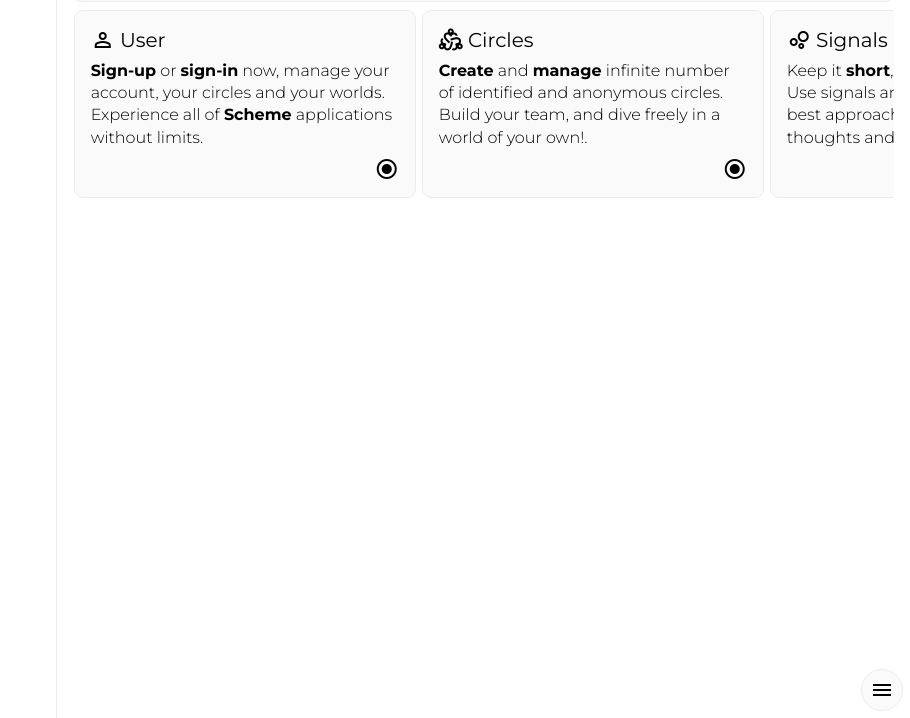
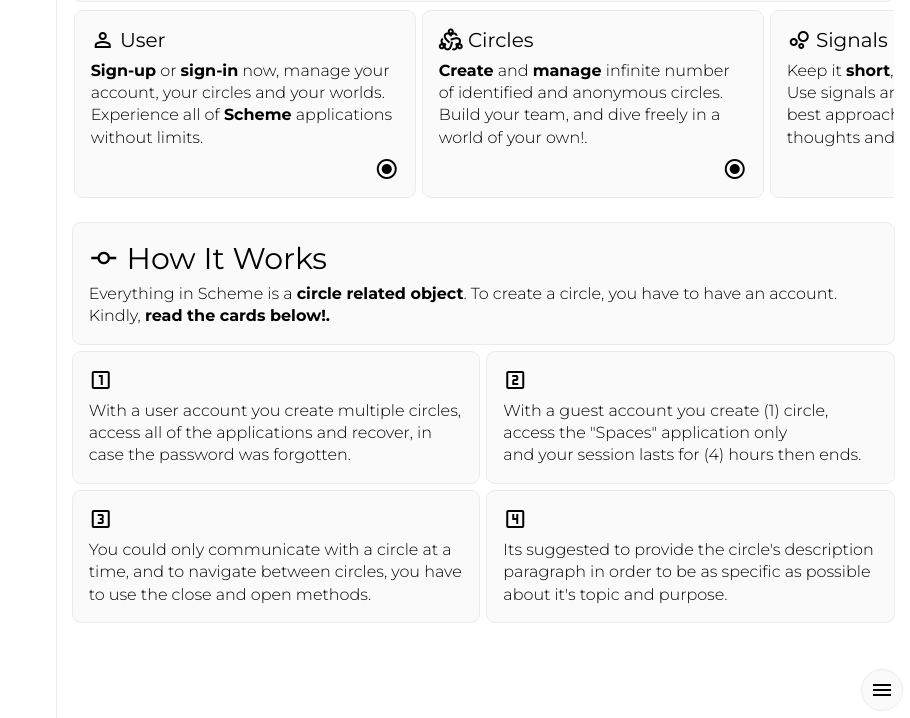
Before and after one commit to rhman-ibrahim/scheme, a Django app: page /home/ in a window 1280 px wide. Shown: the part 643-1361 px from the top of the page, without its empty margins (370-1280 px from the left). Run offline with Django 4.2, Linux system fonts and the light colour scheme; parts of the project's set-up code (start-up, migrations or seed data) failed here and were passed over.

Commit message:
added explanation sections

```diff
--- a/home/templates/home/index.html
+++ b/home/templates/home/index.html
@@ -29,6 +29,45 @@
         {% include "tasks/cards/navigate/app.html" %}
     </section>
 </section>
+<section class="widget" id="scheme-guide-section">
+    <div class="card" role="describe">
+        <h2 class="title">
+            <i class="material-symbols-outlined">commit</i>
+            <span>how it works</span>
+        </h2>
+        <p>Everything in Scheme is a <b>circle related object</b>. To create
+        a circle, you have to have an account. Kindly,
+        <b>read the cards below!.</b></p>
+    </div>
+    <section class="cards-w">
+        <div class="card">
+            <h3 class="material-symbols-outlined">looks_one</h3>
+            <p>With a user account you create multiple circles,
+            access all of the applications and recover,
+            in case the password was forgotten.</p>
+        </div>
+        <div class="card">
+            <h3 class="material-symbols-outlined">looks_two</h3>
+            <p>With a guest account you create (1) circle, access the "Spaces"
+            application only <span>and your session</span>
+            lasts for (4) hours then ends.</p>
+        </div>
+        <div class="card">
+            <h3 class="material-symbols-outlined">looks_3</h3>
+            <p>You could only communicate with a circle at a time,
+            and to navigate between circles, you have to use the
+            close and open methods.</p>
+        </div>
+        <div class="card">
+            <h3 class="material-symbols-outlined">looks_4</h3>
+            <p>Its suggested to provide the circle's description paragraph
+            in order to be as specific as possible about
+            it's topic and purpose.</p>
+        </div>
+    </section>
+</section>
+<section class="widget" id="guest-user-section">
+</section>
 {% endblock %}
 
 {% block right %}
```
